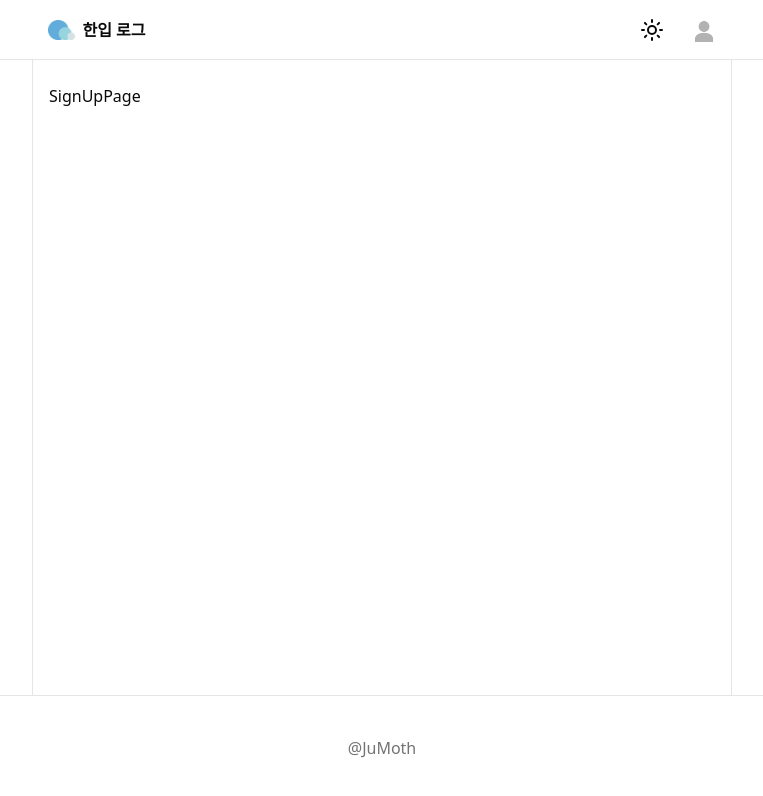
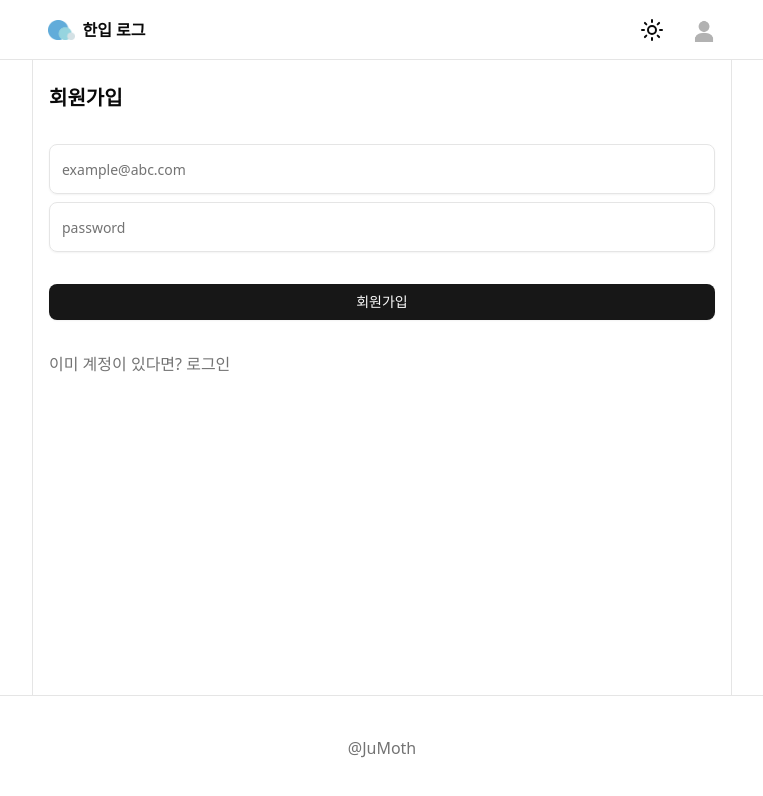
Before and after one commit to JuMoth/onebite-log, a React (Vite) app: page /sign-up in a window 1280 px wide. Shown: the top 796 px of the page, without its empty margins (258-1021 px from the left). Built offline with nearby package versions, Linux system fonts and the light colour scheme.

Commit message:
feat: SignUp

```diff
--- /dev/null
+++ b/src/api/auth.ts
@@ -0,0 +1,11 @@
+import supabase from "@/lib/supabase";
+
+export async function signUp({ email, password }: { email: string; password: string; }) {
+    const { data, error } = await supabase.auth.signUp({
+        email,
+        password,
+    });
+
+    if (error) throw error;
+    return data;
+}
--- /dev/null
+++ b/src/hooks/mutations/use-sign-up.ts
@@ -0,0 +1,8 @@
+import { signUp } from "@/api/auth";
+import { useMutation } from "@tanstack/react-query";
+
+export function useSignUp() {
+    return useMutation({
+        mutationFn: signUp,
+    });
+}
--- a/src/pages/sign-up-page.tsx
+++ b/src/pages/sign-up-page.tsx
@@ -1,3 +1,54 @@
+import { Button } from "@/components/ui/button";
+import { Input } from "@/components/ui/input";
+import { useSignUp } from "@/hooks/mutations/use-sign-up";
+import { useState } from "react";
+import { Link } from "react-router";
+
 export default function SignUpPage() {
-  return <div>SignUpPage</div>;
+  const [email, setEmail] = useState("");
+  const [password, setPassword] = useState("");
+
+  const { mutate: signUp } = useSignUp();
+
+  const handleSignUpClick = () => {
+    if (email.trim() === "") return;
+    if (password.trim() === "") return;
+
+    signUp({
+      email,
+      password,
+    });
+  };
+
+  return (
+    <div className="flex flex-col gap-8">
+      <div className="text-xl font-bold">회원가입</div>
+      <div className="flex flex-col gap-2">
+        <Input
+          value={email}
+          onChange={(e) => setEmail(e.target.value)}
+          className="py-6"
+          type="email"
+          placeholder="example@abc.com"
+        />
+        <Input
+          value={password}
+          onChange={(e) => setPassword(e.target.value)}
+          className="py-6"
+          type="password"
+          placeholder="password"
+        />
+      </div>
+      <div>
+        <Button onClick={handleSignUpClick} className="w-full">
+          회원가입
+        </Button>
+      </div>
+      <div>
+        <Link className="text-muted-foreground hover:underline" to={"/sign-in"}>
+          이미 계정이 있다면? 로그인
+        </Link>
+      </div>
+    </div>
+  );
 }
```
Also changed, not shown: 1 other file (tests, documents, lock files or other folders).
